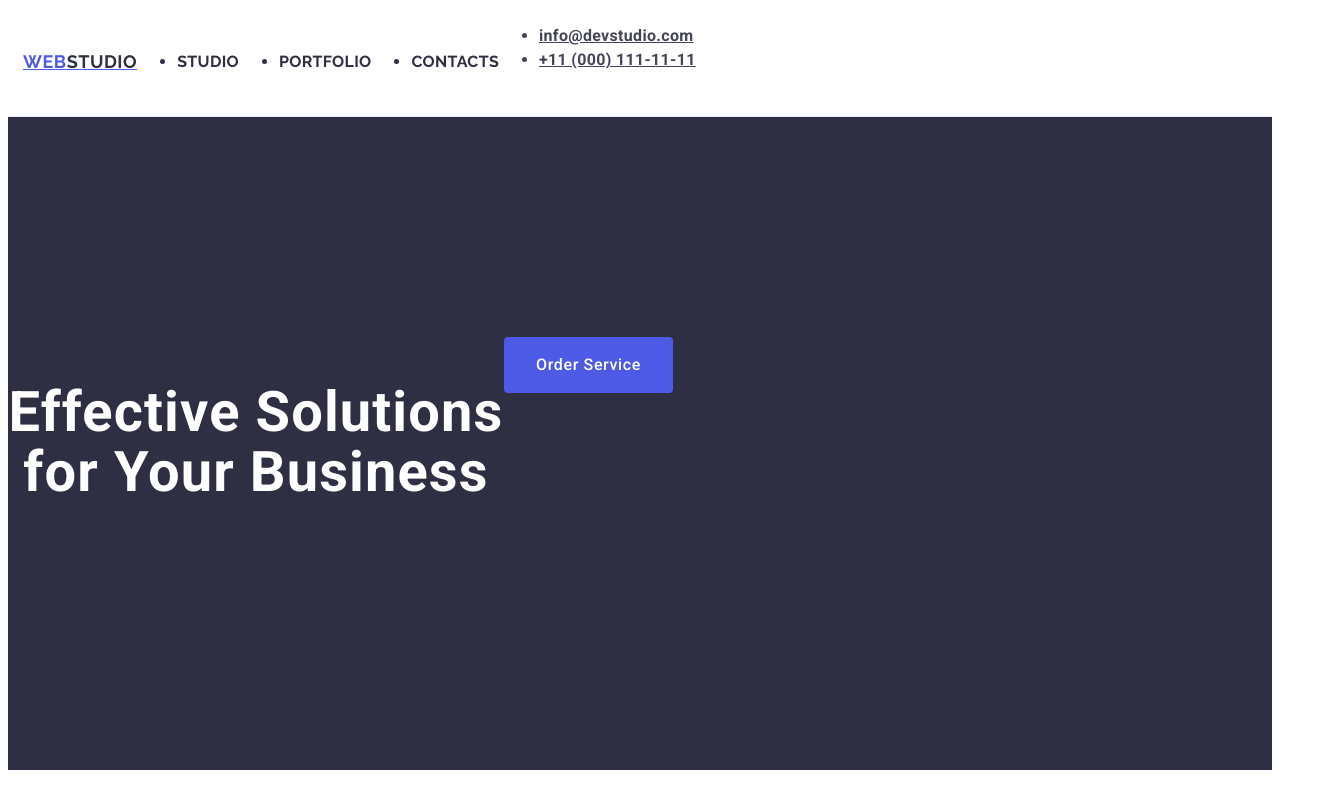
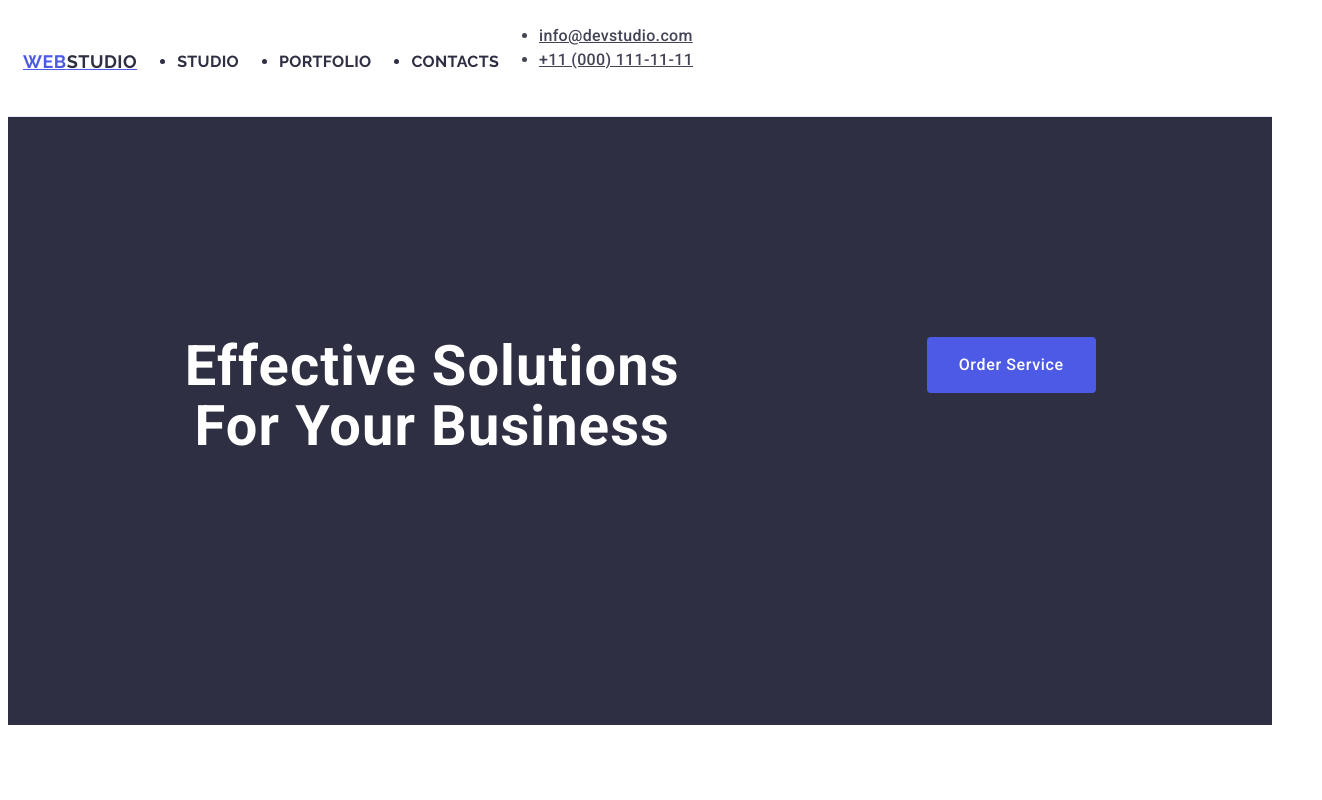
Before and after one commit to sofia11244/goit-markup-hw-03, a plain HTML site: page index.html in a window 1280 px wide. Shown: the top 800 px of the page, 1322 px wide, since content can reach past the window. Drawn offline with Linux system fonts and the light colour scheme.

Commit message:
changes made header first section

```diff
--- a/css/styles.css
+++ b/css/styles.css
@@ -25,8 +25,12 @@ body{
 }
 
 .header-title{
+    font-weight: 500;
+    line-height: 1.5;
+    letter-spacing: 0.02em;
+    color: #2E2F42;
+    background-color: #FFFFFF;
     border-bottom: 1px solid #e7e9fc;
-    display:flex;
 }
 
 .logo-link{
@@ -128,32 +132,40 @@ body{
 .container {
     display: flex;
     padding: 32px 0;
+    margin:0 auto;
+    width: 1158px;
 }
 
 .header{
+    color: var(--WHITE, #FFF);
+    text-align: center;
+    font-family: Roboto;
+    font-size: 56px;
+    font-weight: 700;
+    line-height: 1.07;
     letter-spacing: 0.02em;
-    color: #ffffff;
-    font-size: 56px;
-    line-height: 1.07;
-    text-align: center;
     max-width: 496px;
+    margin: 0 auto;
+    margin-bottom: 48px;
+    text-transform: capitalize;
 }
 
 .button{
-    background: #4D5AE5;
-    font-family: "Roboto", sans-serif;
+    min-width: 169px;
+    height: 56px;
+    padding: 16px 32px;
+    border: none;
+    border-radius: 4px;
+    cursor: pointer;
+    margin: 0 auto;
+    display: block;
+    color: var(--WHITE, #FFF);
+    font-family: Roboto, sans-serif;
+    font-size: 16px;
     font-weight: 500;
-    font-size: 16px;
     line-height: 1.5;
     letter-spacing: 0.04em;
-    color: #ffffff;
-    display: block;
-    min-width: 169px;
-    height: 56px;
-    border: none;
-    background-color: #4d5ae5;
-    border-radius:4px;
-    cursor: pointer;
+    background: var(--IRIS, #4D5AE5);
 }
 
 .button:hover,
@@ -218,6 +230,9 @@ body{
     background-color: #FFFFFF;
     width: calc((100% - 72px) / 4);
     border-radius: 0px 0px 4px 4px;
+}
+
+.third-employee-info{
     padding: 32px 0;
 }
 
--- a/index.html
+++ b/index.html
@@ -49,7 +49,7 @@
         <section class="first-section">
             <div class="container">
                 <h1 class="header" >Effective Solutions for Your Business</h1>
-                <button class="button" type="button">Order Service</button>
+                <button type="button" class="button">Order Service</button>
             </div>
         </section>
 
@@ -100,18 +100,27 @@
                     </li>
                     <li class="third-article">
                         <img src="./images/man2.jpg" alt="man2" width="264" />
+                        <div class="third-employee-info">
                             <h3 class="third-employee">Tom Ford</h3>
                             <p class="third-text">Frontend Developer</p>
+                        </div>
+
                     </li>
                     <li class="third-article">
                         <img src="./images/woman4.jpg" alt="woman3" width="264" />
+                        <div class="third-employee-info">
                             <h3 class="third-employee">Camila Garcia</h3>
                             <p class="third-text">Marketing</p>
+                        </div>
+
                     </li>
                     <li class="third-article">
                         <img src="./images/man3.jpg" alt="man4" width="264" />
+                        <div class="third-employee-info">
                             <h3 class="third-employee">Daniel Wilson</h3>
                             <p class="third-employee-text">UI Designer</p>
+                        </div>
+
                     </li>
                 </ul>
             </div>
```
Lines whose indentation alone changed are shown as unchanged.
